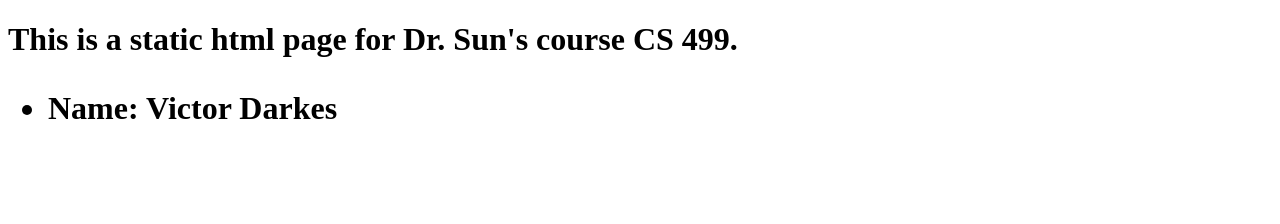
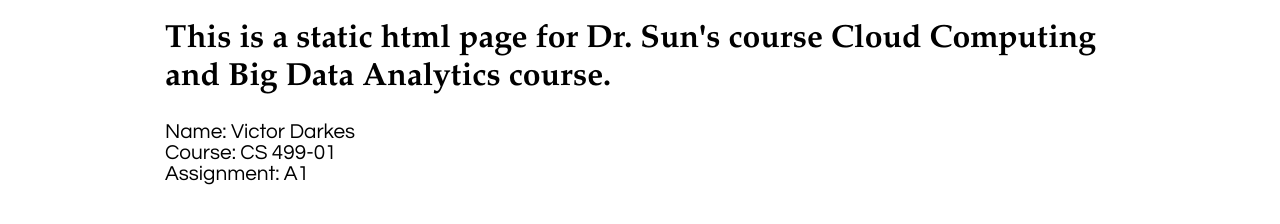
Before and after one commit to iamdarkes/cs499-sun-assignment1, a plain HTML site: page index.html in a window 1280 px wide. Drawn offline with Linux system fonts and the light colour scheme.

Commit message:
added a little formatting to index

```diff
--- a/index.html
+++ b/index.html
@@ -4,8 +4,34 @@
 	<title>CSS 499 - Cloud Computing and Big Data Analytics</title>
 </head>
 <body>
-	<h1>This is a static html page for Dr. Sun's course CS 499.
+	<h1>This is a static html page for Dr. Sun's course Cloud Computing and Big Data Analytics course.</h1>
 	<ul>
 		<li>Name: Victor Darkes</li>
+		<li>Course: CS 499-01</li>
+		<li>Assignment: A1</li>
+	</ul>
 </body>
 </html>
+
+<!--CSS -->
+<style>
+	body {
+		width: 950px;
+		margin: 0 auto;
+		font-size: 1em;
+		font-family: Garamond,Verdana,Helvetica,sans-serif;
+		background-color:#FFF;
+	}
+
+	li {
+	    font-family: "Century Gothic",Helvetica,Calibri;
+		font-size: 1.3em;
+	}
+
+	ul {
+	    list-style:none;
+	    padding-left:0;
+	    margin-top: 1.5em;
+	    margin-bottom: 1em;
+	}
+</style>
```
